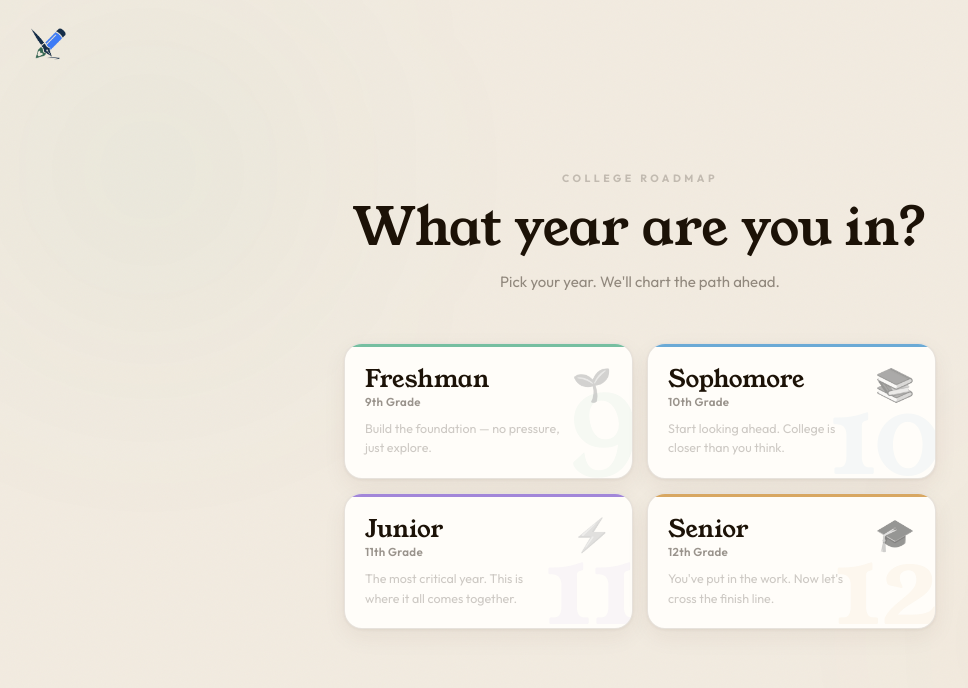
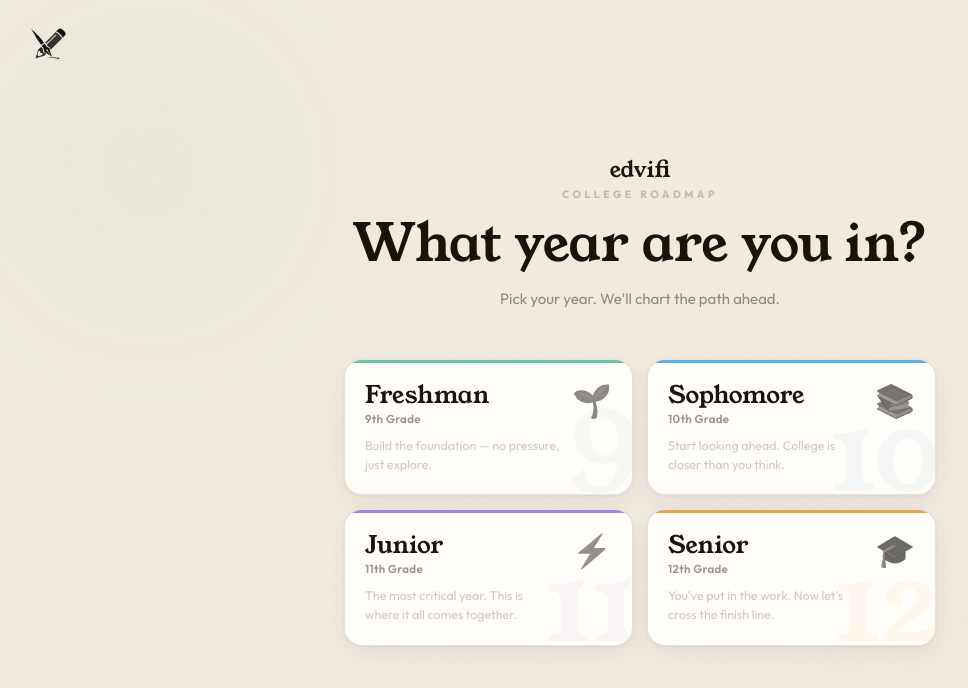
Before and after one commit to Edvifi/webapp, a React (Vite) app in the folder web/: page / in a window 1280 px wide. Both pictures are taken after a click on the button "Skip →". Shown: the top 688 px of the page, without its empty margins (0-968 px from the left). Built offline with nearby package versions, Linux system fonts and the light colour scheme.

Commit message:
Polish: dark minimal logos/emojis, edvifi wordmark on picker, tighter spacing

```diff
--- a/web/src/components/GradePicker.tsx
+++ b/web/src/components/GradePicker.tsx
@@ -36,11 +36,20 @@ export default function GradePicker({ onSelect }: Props) {
       </motion.div>
 
       <div className="picker-content">
+        <motion.div
+          className="picker-wordmark"
+          initial={{ opacity: 0, y: 14 }}
+          animate={{ opacity: 1, y: 0 }}
+          transition={{ delay: 0.08, duration: 0.6, ease: 'easeOut' }}
+        >
+          edvifi
+        </motion.div>
+
         <motion.p
           className="picker-eyebrow"
           initial={{ opacity: 0, y: 12 }}
           animate={{ opacity: 1, y: 0 }}
-          transition={{ delay: 0.12, duration: 0.5 }}
+          transition={{ delay: 0.14, duration: 0.5 }}
         >
           College Roadmap
         </motion.p>
--- a/web/src/components/TimelineInstructions.tsx
+++ b/web/src/components/TimelineInstructions.tsx
@@ -72,7 +72,7 @@ export default function TimelineInstructions({ onDismiss }: Props) {
     if (s.customRect === 'full') {
       const vw = window.innerWidth
       const vh = window.innerHeight
-      const m = 20 // small margin so the border is visible
+      const m = 12 // small margin so the border is visible
       setRect({ x: m, y: m, w: vw - m * 2, h: vh - m * 2 })
       return
     }
--- a/web/src/index.css
+++ b/web/src/index.css
@@ -74,7 +74,9 @@ button {
   gap: 8px;
 }
 .splash-logo { margin-bottom: 40px; }
-.splash-logo-img { width: 80px; height: 80px; object-fit: contain; }
+.splash-logo-img {
+  width: 80px; height: 80px; object-fit: contain;
+}
 .splash-wordmark {
   font-family: var(--font-display);
   font-size: 36px; font-weight: 400;
@@ -159,12 +161,20 @@ button {
   max-width: 640px; width: 100%;
 }
 
+.picker-wordmark {
+  font-family: var(--font-display);
+  font-size: 22px; font-weight: 400;
+  color: var(--text); opacity: 0.75;
+  margin-bottom: 2px;
+}
+
 /* Logo in top-left corner */
 .picker-logo-corner {
   position: absolute; top: 24px; left: 28px; z-index: 2;
 }
 .picker-logo-img {
   width: 40px; height: 40px; object-fit: contain;
+  filter: grayscale(1) sepia(0.4) brightness(0.4);
 }
 
 .picker-eyebrow {
@@ -242,12 +252,14 @@ button {
 
 .yr-card-emoji-side {
   font-size: 32px; line-height: 1;
-  filter: grayscale(1); opacity: 0.55;
+  filter: grayscale(1) sepia(0.4) brightness(0.4);
+  opacity: 0.65;
   transition: filter 0.3s, opacity 0.3s;
   flex-shrink: 0; margin-top: 2px;
 }
 .yr-card:hover .yr-card-emoji-side {
-  filter: grayscale(0); opacity: 1;
+  filter: grayscale(0) sepia(0) brightness(1);
+  opacity: 1;
 }
 
 /* Text */
@@ -623,7 +635,7 @@ button {
 }
 .wax-seal-emoji {
   font-size: 18px;
-  filter: drop-shadow(0 1px 1px rgba(0,0,0,0.2));
+  filter: grayscale(1) sepia(0.4) brightness(0.5) drop-shadow(0 1px 1px rgba(0,0,0,0.2));
 }
 
 /* Title row — title + seal side by side */
```
